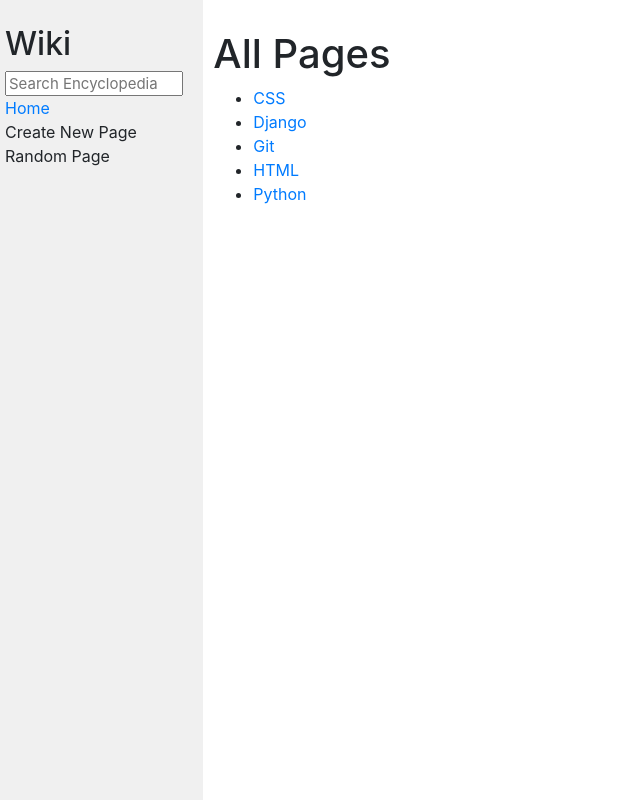
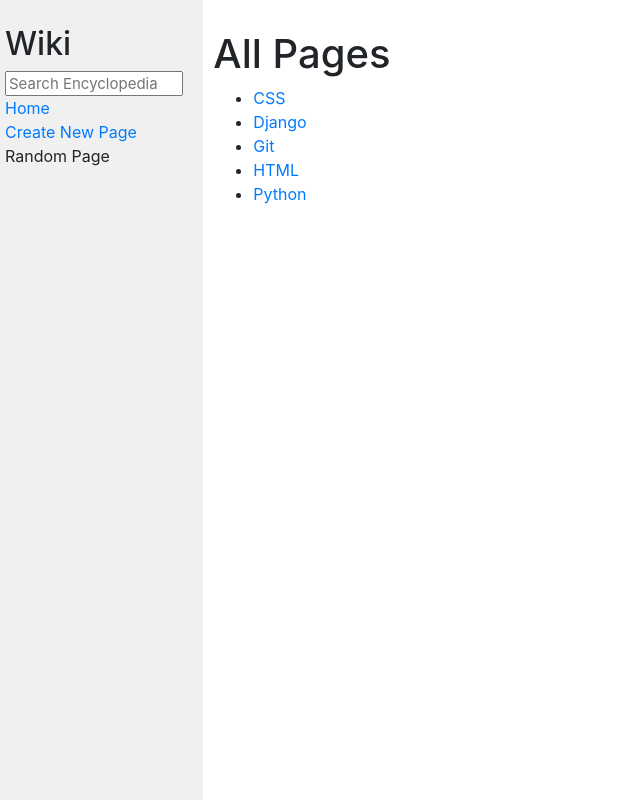
Before and after one commit to sahlminkok/wiki, a Django app: page / in a window 1280 px wide. Shown: the whole page, without its empty margins (0-640 px from the left). Run offline with Django 3.2, Linux system fonts and the light colour scheme; some libraries are stand-ins or nearby versions.

Commit message:
Add a link to create entry

```diff
--- a/encyclopedia/static/encyclopedia/styles.css
+++ b/encyclopedia/static/encyclopedia/styles.css
@@ -13,7 +13,7 @@ h1 {
 }
 
 textarea {
-    height: 90vh;
+  height: 70vh;
   width: 80%;
 }
 
--- a/encyclopedia/templates/encyclopedia/layout.html
+++ b/encyclopedia/templates/encyclopedia/layout.html
@@ -19,7 +19,7 @@
                     <a href="{% url 'index' %}">Home</a>
                 </div>
                 <div>
-                    Create New Page
+                  <a href="{% url 'new_page' %}">Create New Page</a>
                 </div>
                 <div>
                     Random Page
```
Lines whose indentation alone changed are shown as unchanged.
